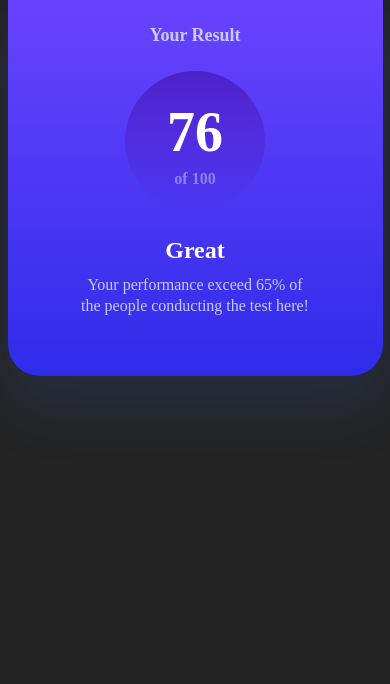
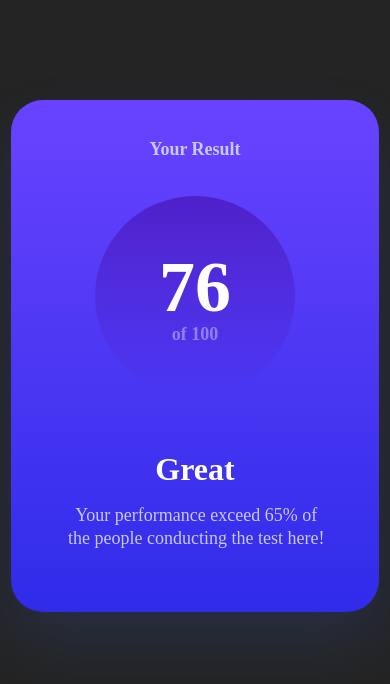
Before and after one commit to Cor4zon/JUST-SEE-THIS, a React (Vite) app in the folder 1-Results-Summary-Component/: page / in a window 390 px wide. Shown: the top 684 px of the page. Built offline with nearby package versions, Linux system fonts and the light colour scheme.

Commit message:
Finished Desktop and Mobile card

```diff
--- a/1-Results-Summary-Component/src/components/result-card/ResultCard.jsx
+++ b/1-Results-Summary-Component/src/components/result-card/ResultCard.jsx
@@ -9,11 +9,13 @@ const ResultCard = () => {
                 <p className="result-score">76</p>
                 <p className="result-of-100">of 100</p>
             </div>
-            <p className="h3">Great</p>
-            <p className="result-info">
-                Your performance exceed 65% of <br /> the people conducting the
-                test here!
-            </p>
+            <div className="result-info-container">
+                <p className="h3">Great</p>
+                <p className="result-info">
+                    Your performance exceed 65% of the people conducting the
+                    test here!
+                </p>
+            </div>
         </div>
     )
 }
--- a/1-Results-Summary-Component/src/components/result-card/ResultCard.scss
+++ b/1-Results-Summary-Component/src/components/result-card/ResultCard.scss
@@ -26,7 +26,6 @@
         font-size: 18px;
         line-height: 23px;
         text-align: center;
-
         color: #cac9ff;
     }
 
@@ -42,11 +41,6 @@
             rgba(37, 33, 201, 0) 100%,
             rgba(37, 33, 201, 0) 100%
         );
-        // display: flex;
-        // flex-direction: column;
-        // justify-content: center;
-        // align-items: center;
-    }
 
         .result-score {
             font-family: 'Hanken Grotesk';
@@ -72,6 +66,12 @@
             margin: 0;
             margin-bottom: 22px;
         }
+    }
+
+    .result-info-container {
+        width: 100%;
+        margin-top: 24px;
+    }
 
     .h3 {
         font-family: 'Hanken Grotesk';
@@ -80,9 +80,6 @@
         font-size: 24px;
         line-height: 31px;
         text-align: center;
-
-        /* White */
-
         color: #ffffff;
     }
 
@@ -95,13 +92,58 @@
         margin-top: 8px;
         padding: 0 15%;
         text-align: center;
-        /* Light Blue */
-
         color: #cac9ff;
+        width: 260px;
+        height: 42px;
     }
 
-    @media (min-width: 560px) {
+    @media (min-width: 380px) {
+        margin-top: 100px; //
         width: 368px;
         height: 512px;
+
+        border-radius: 32px;
+
+        .result-info-container {
+            margin-top: 28px;
+        }
+
+        .result-info {
+            font-size: 18px;
+            line-height: 23px;
+            height: 69px;
+        }
+
+        .result-header {
+            margin-top: 38px;
+        }
+
+        .result-circle {
+            margin-top: 35px;
+            width: 200px;
+            height: 200px;
+
+            .result-score {
+                font-size: 72px;
+                margin-top: 55px;
+            }
+
+            .result-of-100 {
+                font-size: 18px;
+                line-height: 23px;
+                margin-bottom: 46px;
             }
         }
+
+        .h3 {
+            font-size: 32px;
+            line-height: 42px;
+        }
+
+        .result-info {
+            margin-top: 14px;
+            font-size: 18px;
+            line-height: 23px;
+        }
+    }
+}
```
Lines whose indentation alone changed are shown as unchanged.
